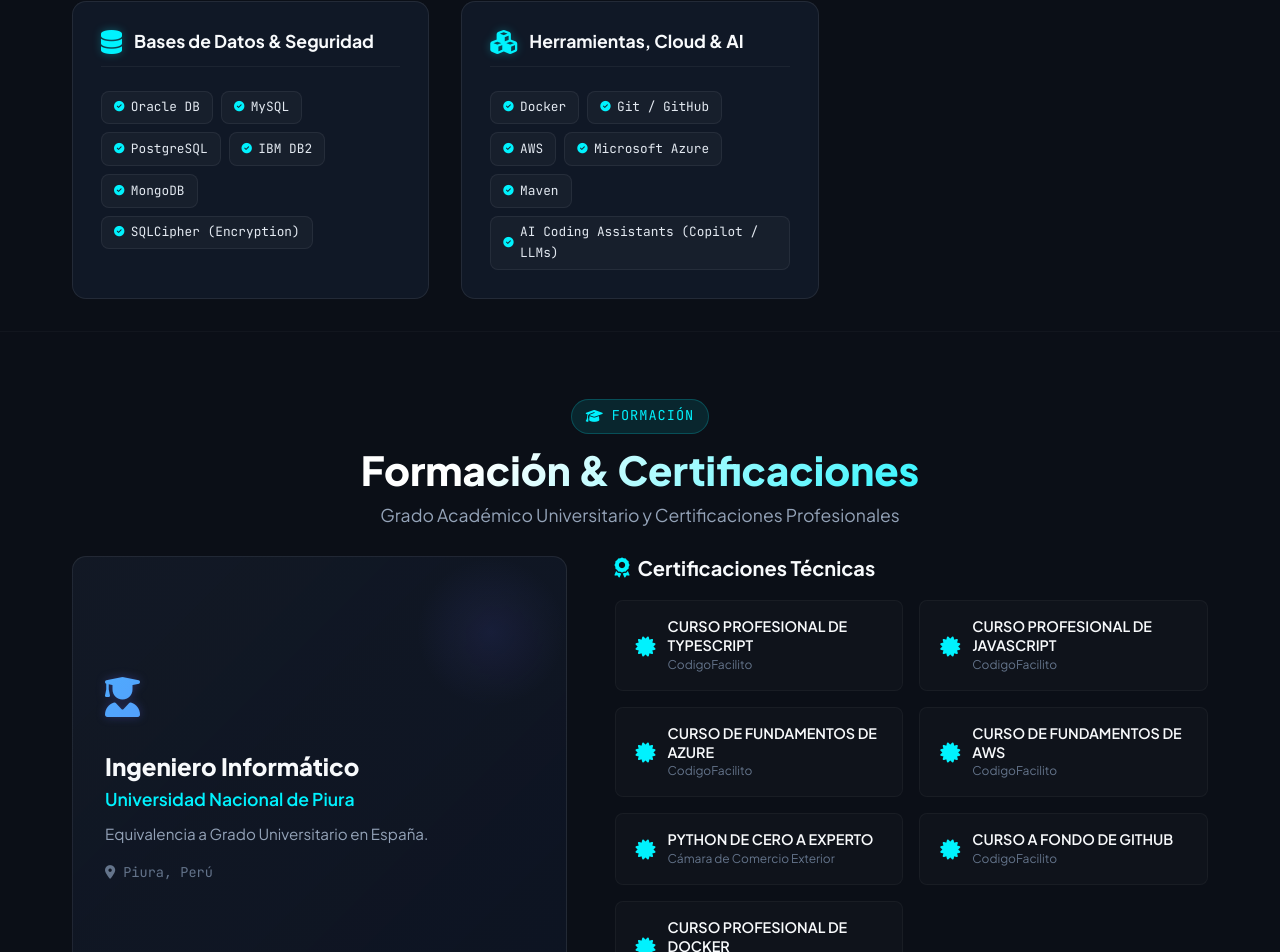
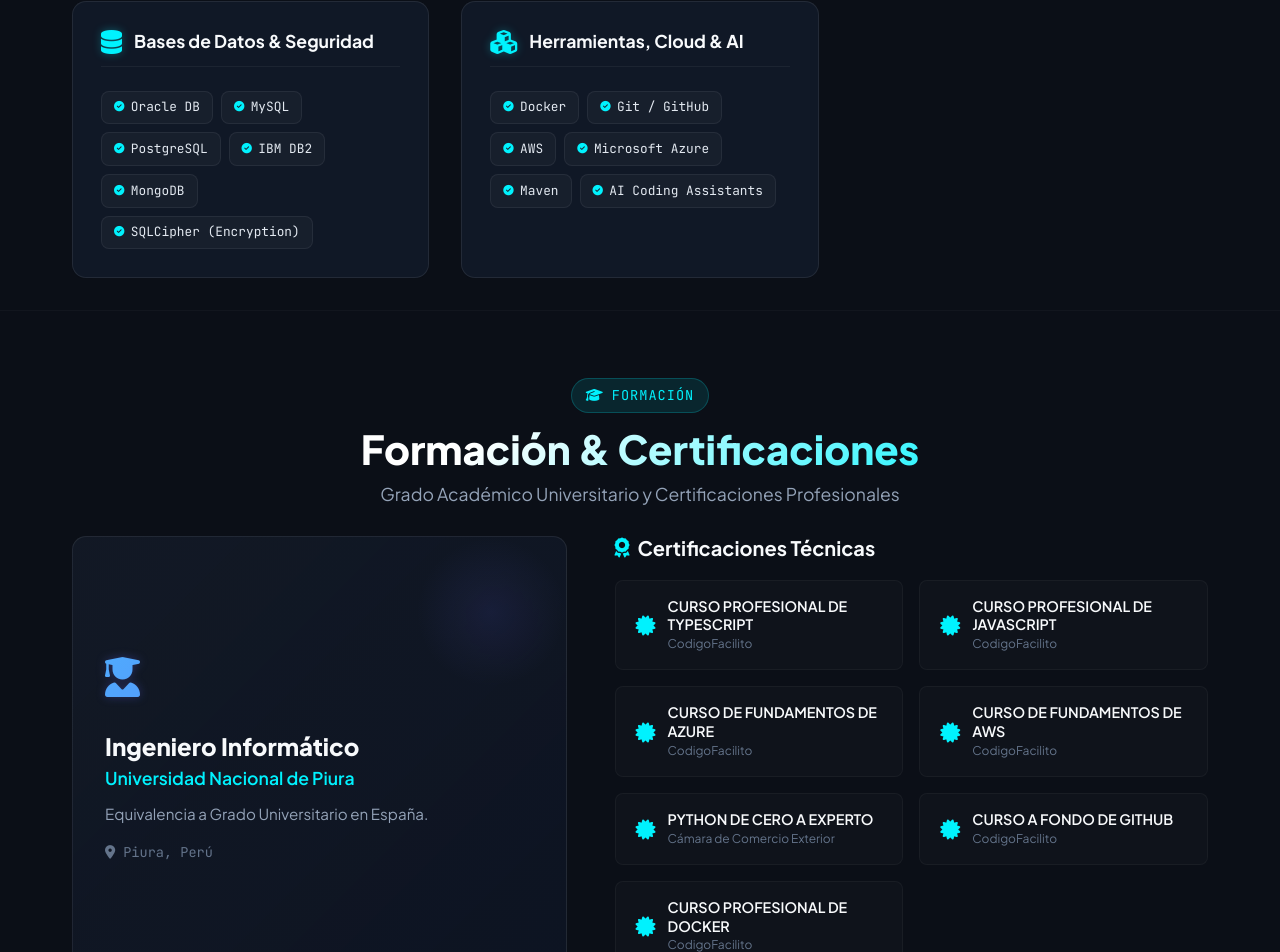
Before and after one commit to EJSanchezG/My-Landing-Page, a React (Vite) app: page / in a window 1280 px wide. Shown: the part 4114-5066 px from the top of the page. Built offline with nearby package versions, Linux system fonts and the light colour scheme.

Commit message:
Se modifica la seccion Habilidades

```diff
--- a/src/data/translations.js
+++ b/src/data/translations.js
@@ -105,7 +105,7 @@ export const translations = {
         {
           title: "Herramientas, Cloud & AI",
           icon: "fa-cubes",
-          skills: ["Docker", "Git / GitHub", "AWS", "Microsoft Azure", "Maven", "AI Coding Assistants (Copilot / LLMs)"]
+          skills: ["Docker", "Git / GitHub", "AWS", "Microsoft Azure", "Maven", "AI Coding Assistants"]
         }
       ]
     },
@@ -257,7 +257,7 @@ export const translations = {
         {
           title: "Tools, Cloud & AI",
           icon: "fa-cubes",
-          skills: ["Docker", "Git / GitHub", "AWS", "Microsoft Azure", "Maven", "AI Coding Assistants (Copilot / LLMs)"]
+          skills: ["Docker", "Git / GitHub", "AWS", "Microsoft Azure", "Maven", "AI Coding Assistants"]
         }
       ]
     },
```
